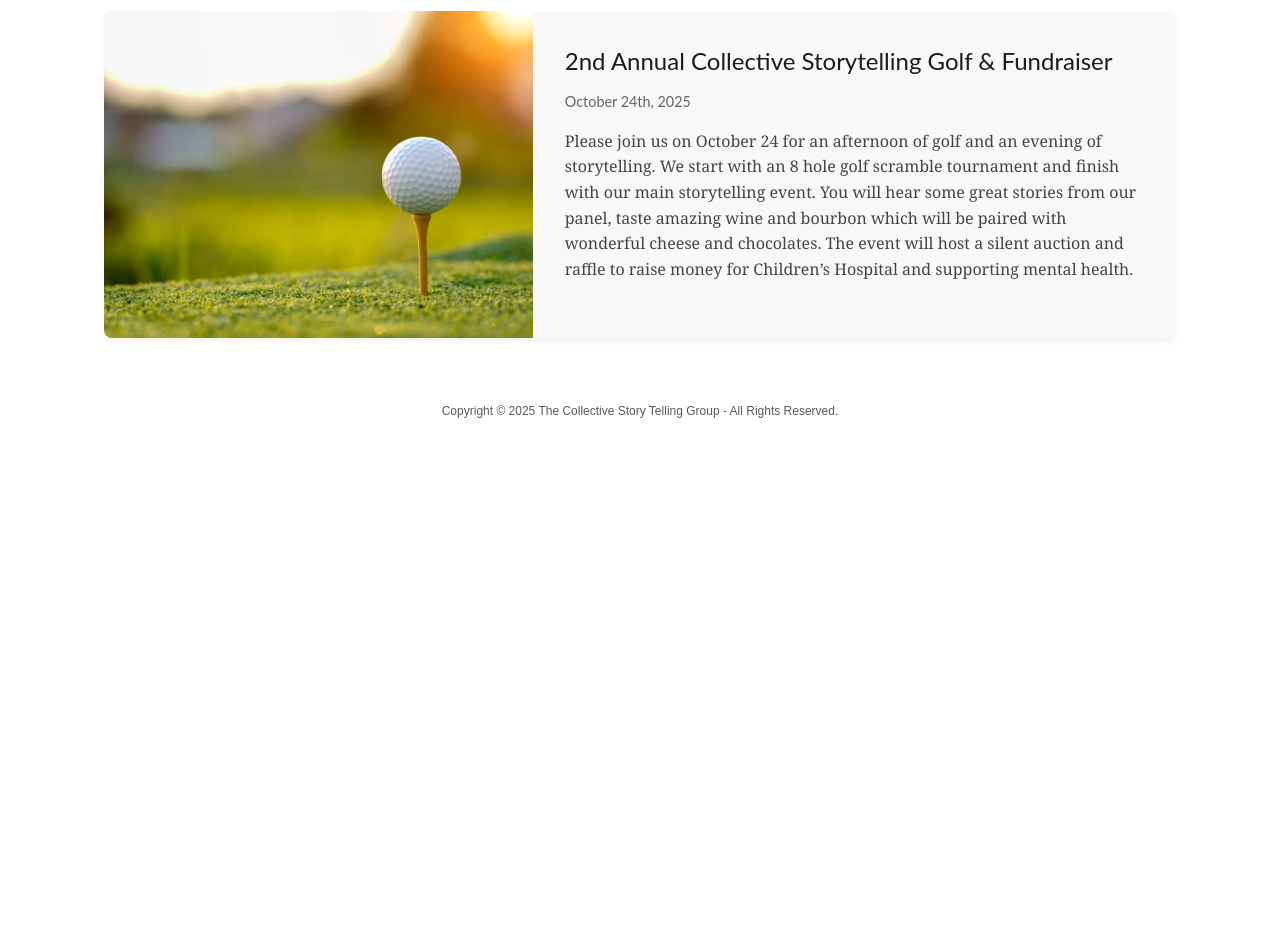
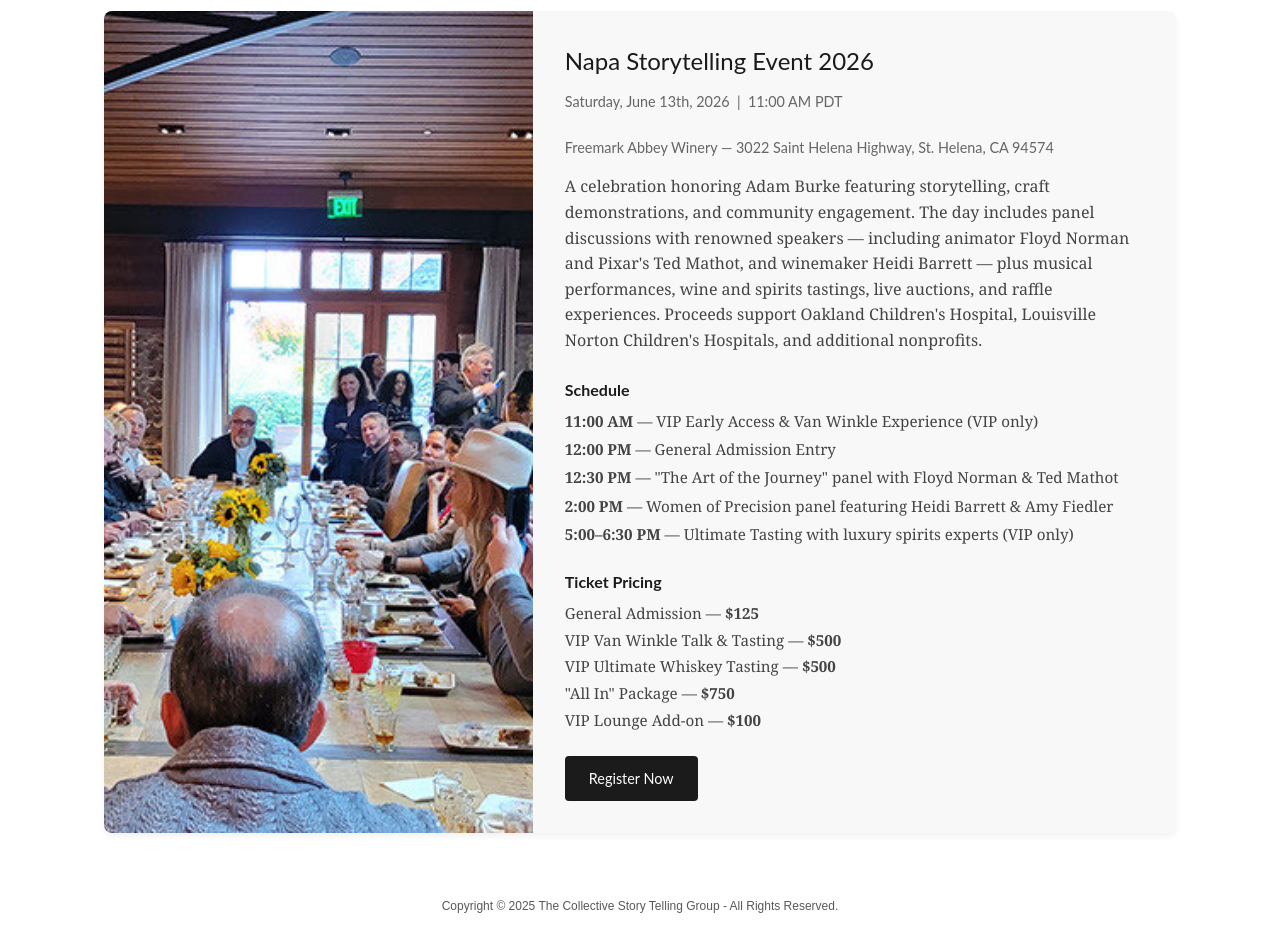
Before and after one commit to sabishii-bit/collective-storytelling, a Next.js app: page /upcoming-events in a window 1280 px wide. Shown: the part 420-1351 px from the top of the page. Before the commit the page ends 856 px from the top, so only its background shows below. Built offline with nearby package versions, Linux system fonts and the light colour scheme.

Commit message:
update events 6/7/2026

```diff
--- a/src/app/page.tsx
+++ b/src/app/page.tsx
@@ -48,6 +48,7 @@ export default function HomePage() {
     <>
       <Banner />
       <About />
+
       <div style={{ padding: '40px 0' }}>
         <ImageSlideshow
           images={slideshowImages}
--- a/src/app/upcoming-events/page.tsx
+++ b/src/app/upcoming-events/page.tsx
@@ -9,20 +9,23 @@ export const metadata = {
   description: 'Join us at our upcoming storytelling events and fundraisers.'
 };
 
-export default function UpcomingEventsPage() {
-  const upcomingEvents = [
-    {
-      id: 1,
-      title: '2nd Annual Collective Storytelling Golf & Fundraiser',
-      date: 'October 24th, 2025',
-      location: '',
-      image: '/assets/img/Golf.jpg',
-      description: 'Please join us on October 24 for an afternoon of golf and an evening of storytelling. We start with an 8 hole golf scramble tournament and finish with our main storytelling event. You will hear some great stories from our panel, taste amazing wine and bourbon which will be paired with wonderful cheese and chocolates. The event will host a silent auction and raffle to raise money for Children’s Hospital and supporting mental health.',
-      registrationLink: '#',
-      category: 'Fundraiser'
-    }
+const schedule = [
+  { time: '11:00 AM', detail: 'VIP Early Access & Van Winkle Experience (VIP only)' },
+  { time: '12:00 PM', detail: 'General Admission Entry' },
+  { time: '12:30 PM', detail: '"The Art of the Journey" panel with Floyd Norman & Ted Mathot' },
+  { time: '2:00 PM', detail: 'Women of Precision panel featuring Heidi Barrett & Amy Fiedler' },
+  { time: '5:00–6:30 PM', detail: 'Ultimate Tasting with luxury spirits experts (VIP only)' },
 ];
 
+const tickets = [
+  { name: 'General Admission', price: '$125' },
+  { name: 'VIP Van Winkle Talk & Tasting', price: '$500' },
+  { name: 'VIP Ultimate Whiskey Tasting', price: '$500' },
+  { name: '"All In" Package', price: '$750' },
+  { name: 'VIP Lounge Add-on', price: '$100' },
+];
+
+export default function UpcomingEventsPage() {
   return (
     <>
       <div className={styles.container}>
@@ -48,29 +51,72 @@ export default function UpcomingEventsPage() {
           </AnimatedComponent>
 
           <div className={styles.featuredGrid}>
-            {upcomingEvents.map((event, index) => (
-              <AnimatedComponent key={event.id} direction={index % 2 === 0 ? 'left' : 'right'}>
+            <AnimatedComponent direction='left'>
               <div className={styles.featuredEvent}>
                 <div className={styles.featuredImageContainer}>
                   <Image
-                      src={event.image}
-                      alt={event.title}
+                    src='/assets/img/EventPhoto1.jpg'
+                    alt='Napa Storytelling Event 2026'
                     className={styles.featuredImage}
                     width={500}
                     height={300}
                   />
                 </div>
                 <div className={styles.featuredContent}>
-                    <h3 className={styles.eventTitle}>{event.title}</h3>
+                  <h3 className={styles.eventTitle}>Napa Storytelling Event 2026</h3>
                   <div className={styles.eventMeta}>
-                      <p className={styles.eventDate}>{event.date}</p>
-                      <p className={styles.eventLocation}>{event.location}</p>
+                    <p className={styles.eventDate}>Saturday, June 13th, 2026 &nbsp;|&nbsp; 11:00 AM PDT</p>
+                    <p className={styles.eventLocation}>Freemark Abbey Winery &mdash; 3022 Saint Helena Highway, St. Helena, CA 94574</p>
                   </div>
-                    <p className={styles.eventDescription}>{event.description}</p>
+                  <p className={styles.eventDescription}>
+                    A celebration honoring Adam Burke featuring storytelling, craft demonstrations, and community
+                    engagement. The day includes panel discussions with renowned speakers &mdash; including animator
+                    Floyd Norman and Pixar&apos;s Ted Mathot, and winemaker Heidi Barrett &mdash; plus musical
+                    performances, wine and spirits tastings, live auctions, and raffle experiences. Proceeds support
+                    Oakland Children&apos;s Hospital, Louisville Norton Children&apos;s Hospitals, and additional nonprofits.
+                  </p>
+
+                  {/* Schedule */}
+                  <div style={{ marginBottom: '1.5rem' }}>
+                    <h4 style={{ fontFamily: 'Lato, Arial, sans-serif', fontSize: '1rem', fontWeight: 700, marginBottom: '0.5rem', color: '#1B1B1B' }}>
+                      Schedule
+                    </h4>
+                    <ul style={{ listStyle: 'none', padding: 0, margin: 0, fontFamily: 'Lusitana, Georgia, serif', fontSize: '0.95rem', color: '#444' }}>
+                      {schedule.map((item) => (
+                        <li key={item.time} style={{ marginBottom: '0.35rem' }}>
+                          <strong>{item.time}</strong> &mdash; {item.detail}
+                        </li>
+                      ))}
+                    </ul>
+                  </div>
+
+                  {/* Tickets */}
+                  <div style={{ marginBottom: '1.5rem' }}>
+                    <h4 style={{ fontFamily: 'Lato, Arial, sans-serif', fontSize: '1rem', fontWeight: 700, marginBottom: '0.5rem', color: '#1B1B1B' }}>
+                      Ticket Pricing
+                    </h4>
+                    <ul style={{ listStyle: 'none', padding: 0, margin: 0, fontFamily: 'Lusitana, Georgia, serif', fontSize: '0.95rem', color: '#444' }}>
+                      {tickets.map((t) => (
+                        <li key={t.name} style={{ marginBottom: '0.25rem' }}>
+                          {t.name} &mdash; <strong>{t.price}</strong>
+                        </li>
+                      ))}
+                    </ul>
+                  </div>
+
+                  <div className={styles.eventActions}>
+                    <a
+                      href='https://csgi.betterworld.org/events/2026-collective-storytelling-gro'
+                      target='_blank'
+                      rel='noopener noreferrer'
+                      className={styles.registerButton}
+                    >
+                      Register Now
+                    </a>
+                  </div>
                 </div>
               </div>
             </AnimatedComponent>
-            ))}
           </div>
         </section>
       </div>
--- a/src/components/NavigationMenu/NavigationMenu.tsx
+++ b/src/components/NavigationMenu/NavigationMenu.tsx
@@ -54,14 +54,13 @@ const NavigationMenu: React.FC = () => {
             Who We Are
           </button>
           <a
-            href="https://csgi.betterworld.org/auctions/2025-end-year-auction"
+            href="https://csgi.betterworld.org/events/2026-collective-storytelling-gro"
             target="_blank"
             rel="noopener noreferrer"
             className="block text-lg text-left hover:text-gray-400"
           >
-            2025 Year End Auction
+            Napa Storytelling Event 2026
           </a>
-
           <div className="pt-4 border-t border-gray-700">
             <h3 className="text-sm font-semibold text-gray-500 uppercase tracking-wide mb-4">
               Past Events
@@ -79,6 +78,14 @@ const NavigationMenu: React.FC = () => {
               >
                 2025 Napa Fundraiser
               </button>
+              <a
+                href="https://csgi.betterworld.org/auctions/2025-end-year-auction"
+                target="_blank"
+                rel="noopener noreferrer"
+                className="block text-base text-left hover:text-gray-400 ml-4"
+              >
+                2025 Year End Auction
+              </a>
             </div>
           </div>
         </nav>
```
Also changed, not shown: 2 other files (tests, documents, lock files or other folders). Lines whose indentation alone changed are shown as unchanged.
